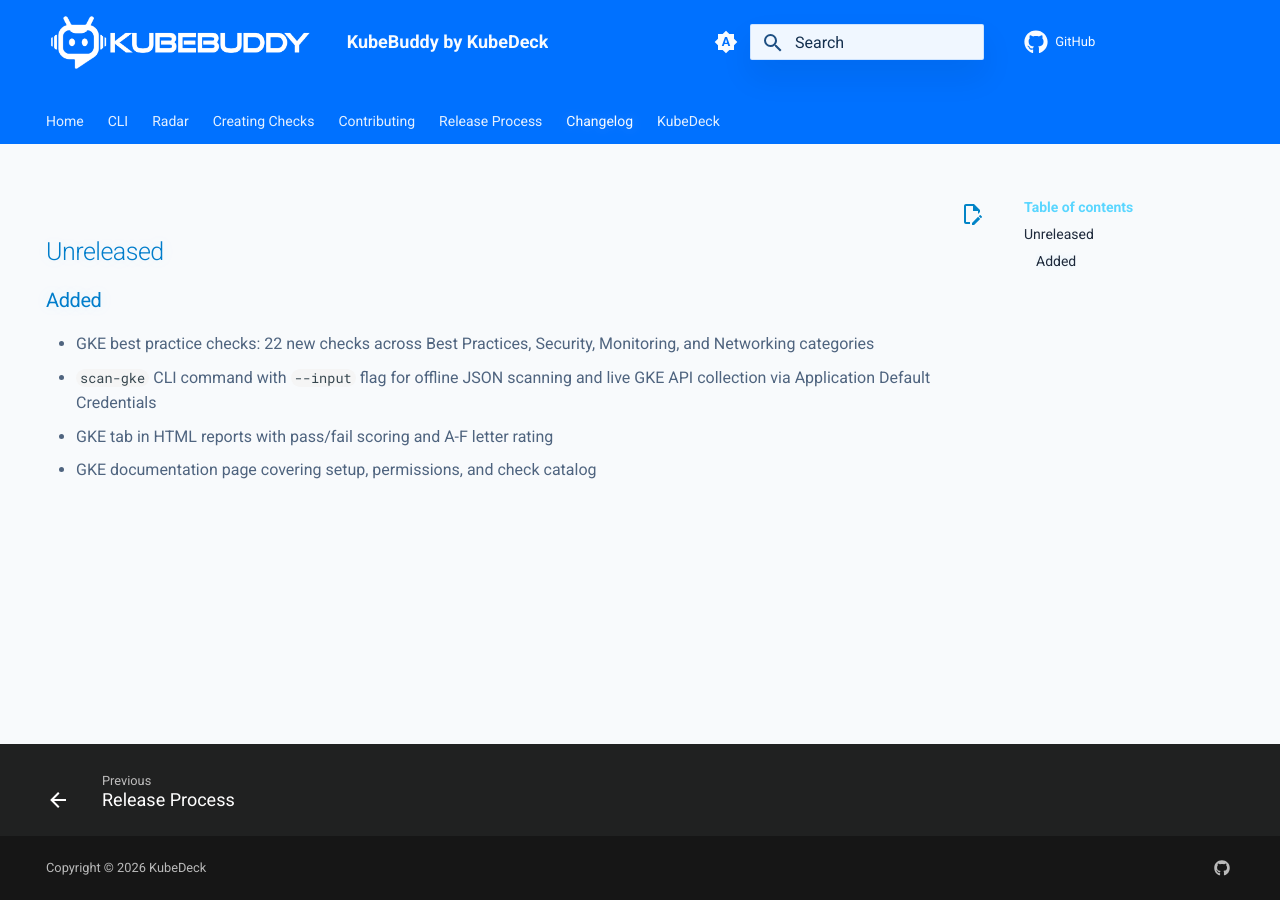
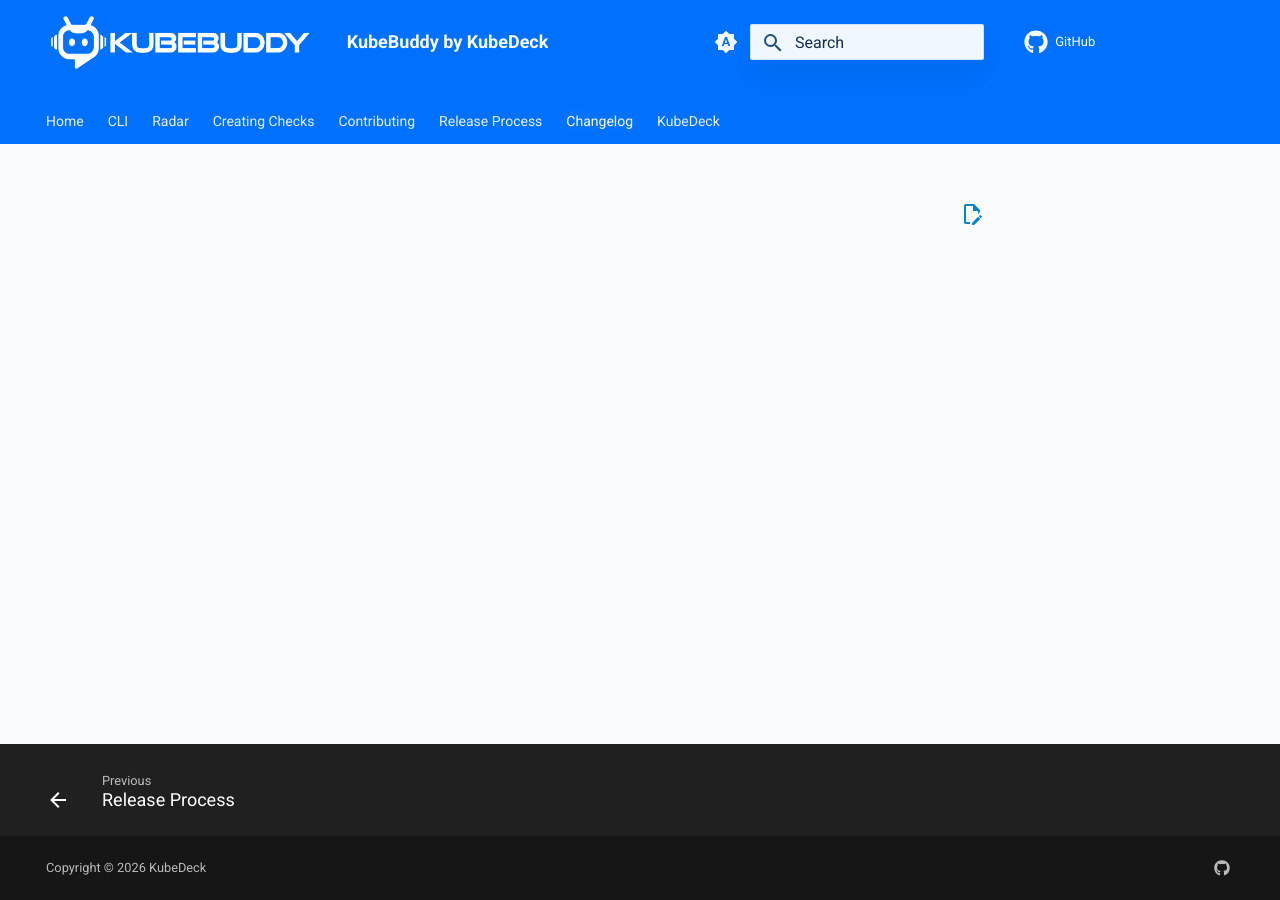
Before and after one commit to KubeDeckio/KubeBuddy, an MkDocs documentation site: the page built from docs/changelog.md, in a window 1280 px wide. Built offline with MkDocs 1.6.1 and Material for MkDocs 9.7.7, drawn with Linux system fonts in a browser that asks for light colours; comment, search, counter and statistics services are not loaded.

Commit message:
chore: update changelog for version 0.0.29 release
Signed-off-by: PixelRobots <littlehoops@gmail.com>

```diff
--- a/docs/changelog.md
+++ b/docs/changelog.md
@@ -6,11 +6,3 @@
 hide:
   - navigation
 ---
-
-## Unreleased
-
-### Added
-- GKE best practice checks: 22 new checks across Best Practices, Security, Monitoring, and Networking categories
-- `scan-gke` CLI command with `--input` flag for offline JSON scanning and live GKE API collection via Application Default Credentials
-- GKE tab in HTML reports with pass/fail scoring and A-F letter rating
-- GKE documentation page covering setup, permissions, and check catalog
```
Also changed, not shown: CHANGELOG.md (+1 -1 lines).
